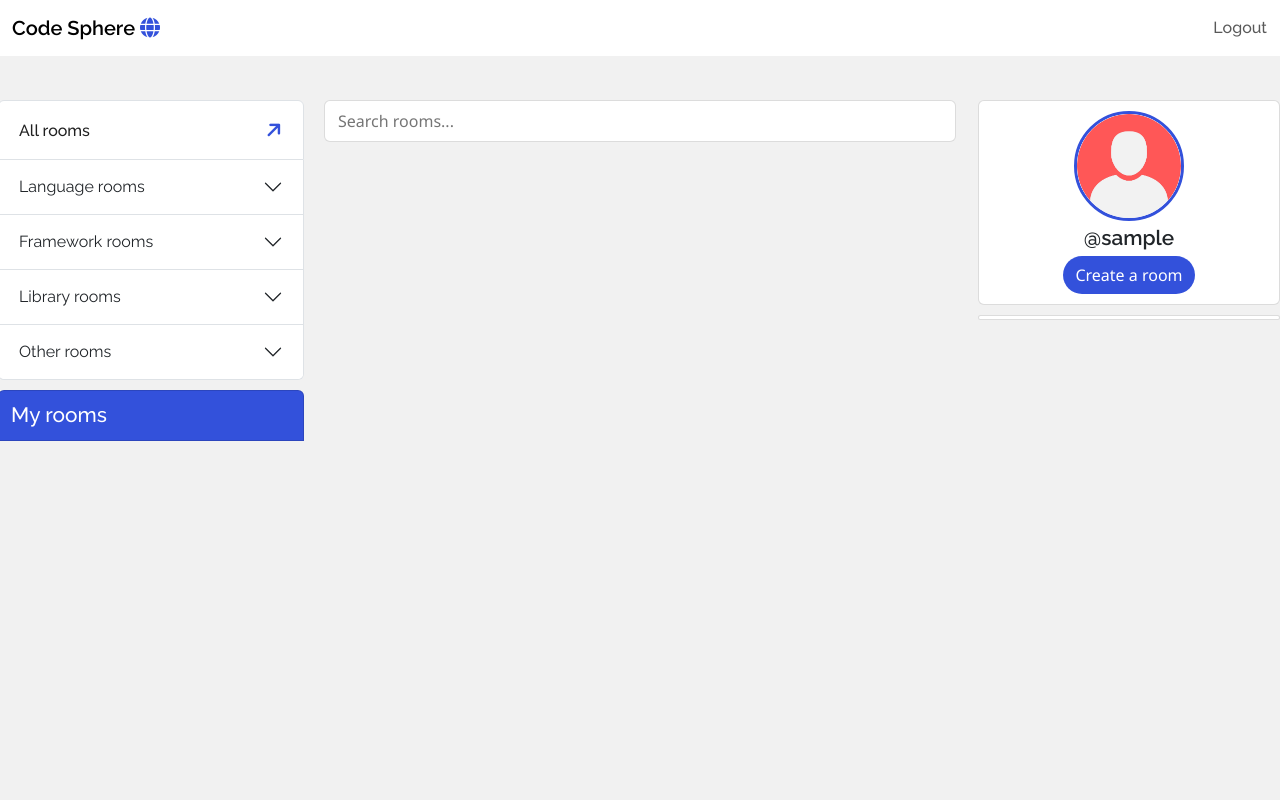
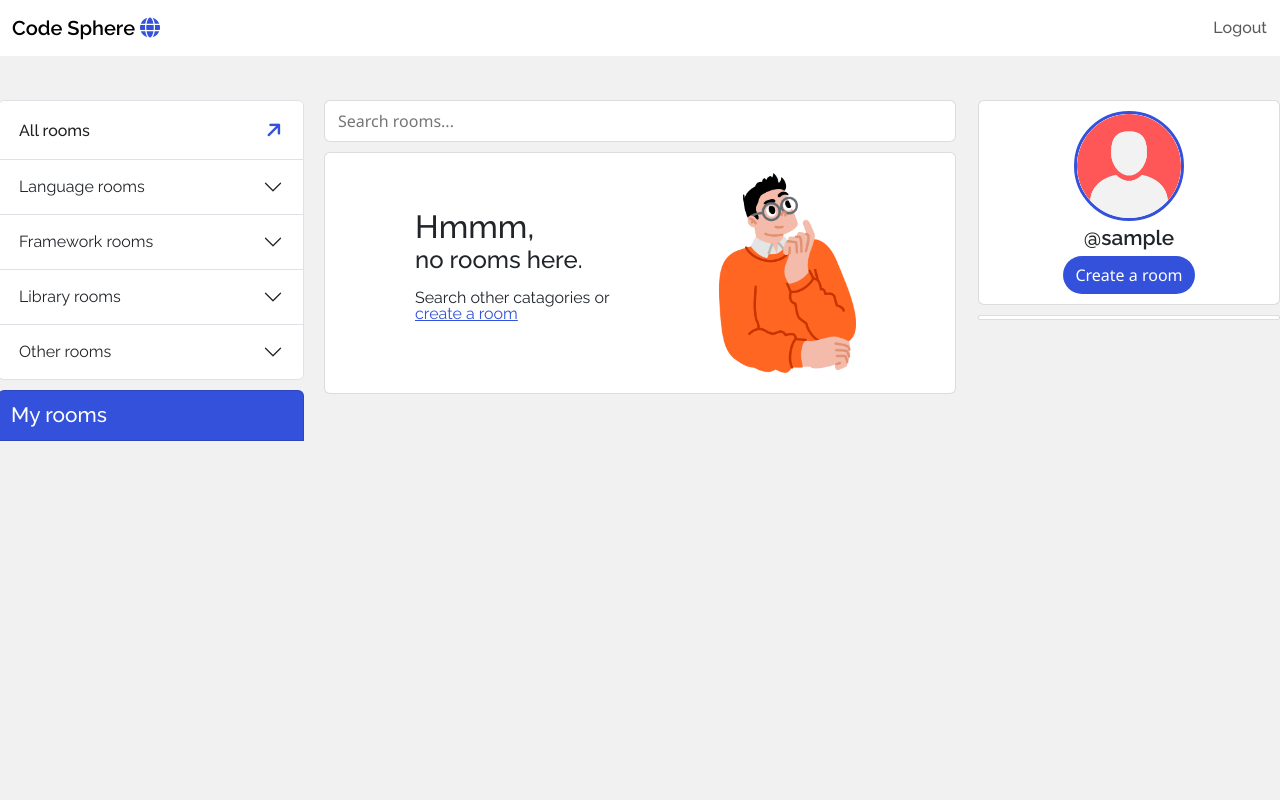
Before and after one commit to ilyasolgun11/code-sphere, a Django app: page /home/ in a window 1280 px wide. Run offline with Django 4.2, Linux system fonts and the light colour scheme; the visitor is signed in with stand-in values (Sample User, id 1); data that the repository does not hold is empty; some libraries are stand-ins or nearby versions.

Commit message:
Add no rooms container when there are no rooms displayed

```diff
--- a/base/templates/base/index.html
+++ b/base/templates/base/index.html
@@ -1,5 +1,5 @@
 {% extends 'base.html' %}
-
+{% load static %}
 {% load custom_filters %}
 
 {% block content %}
@@ -116,6 +116,16 @@
           <input class="search-input" type="text" name="q" placeholder="Search rooms..." />
         </form>
         <div class="home-room-container">
+          {% if not rooms %}
+          <div class="home-no-room-container">
+            <div>
+            <h4>Hmmm,</h4>
+            <h4>no rooms here.</h4>
+            <p>Search other catagories or <a href="{% url 'create-room' %}">create a room</a></p>
+          </div>
+            <img src="{% static 'images/man-thinking.png' %}" alt="man thinking image">
+          </div>
+          {% else %}
           {% for room in rooms %}
           {% if request.user != room.host %}
           {% if request.user in room.banned_participants.all %}
@@ -182,6 +192,7 @@
           {% endif %}
           {% endif %}
           {% endfor %}
+          {% endif %}
         </div>
       </div>
       <div class="col-md-3">
--- a/base/views.py
+++ b/base/views.py
@@ -52,6 +52,7 @@ def room(request, pk):
                 room.participants.remove(participant)
                 return redirect('room', pk=pk)
         if form.is_valid():
+            room.participants.add(request.user)
             message = form.save(commit=False)
             if 'image' in request.FILES:
                 image_file = request.FILES['image']
@@ -60,7 +61,6 @@ def room(request, pk):
             message.user = request.user
             message.room = room
             message.save()
-            room.participants.add(request.user)
             return redirect('room', pk=room.id)
         if 'delete-room' in request.POST:
             room.delete()
--- a/static/css/style.css
+++ b/static/css/style.css
@@ -276,6 +276,7 @@ h2, h3, h4, h5, h6, p, .navbar-brand, .nav-link {
 .home-container {
     min-height: 100vh;
     padding-top: 90px;
+    padding-bottom: 50px;
     background-color: rgb(241, 241, 241);
 }
 
@@ -495,6 +496,56 @@ h2, h3, h4, h5, h6, p, .navbar-brand, .nav-link {
     padding: 0px;
     border-radius: 6px;
     border: 1px solid #00000023;
+}
+
+.home-no-room-container {
+    padding: 20px;
+    margin-top: 10px;
+    background-color: white;
+    border-radius: 6px;
+    border: 1px solid #00000023;
+    display: flex;
+    justify-content: space-between;
+    align-items: center;
+}
+
+.home-no-room-container div {
+    width: 50%;
+    display: flex;
+    align-items: start;
+    flex-direction: column;
+    padding-left: 70px;
+}
+
+.home-no-room-container div h4:nth-of-type(1) {
+    font-size: 2rem;
+    font-weight: 500;
+    margin: 0px;
+}
+
+.home-no-room-container div h4:nth-of-type(2) {
+    font-size: 1.5rem;
+    font-weight: 500;
+    margin-bottom: 15px;
+}
+
+.home-no-room-container div p {
+    line-height: 16px;
+}
+
+.home-no-room-container div p a {
+    color: #3351DB;
+}
+
+.home-no-room-container div p a:hover {
+    color: #190482;
+    text-decoration: none;
+}
+
+.home-no-room-container img {
+    width: 50%;
+    height: 200px;
+    object-fit: contain;
 }
 
 .room-highlight {
```
Also changed, not shown: static/images/man-thinking.png (added).
